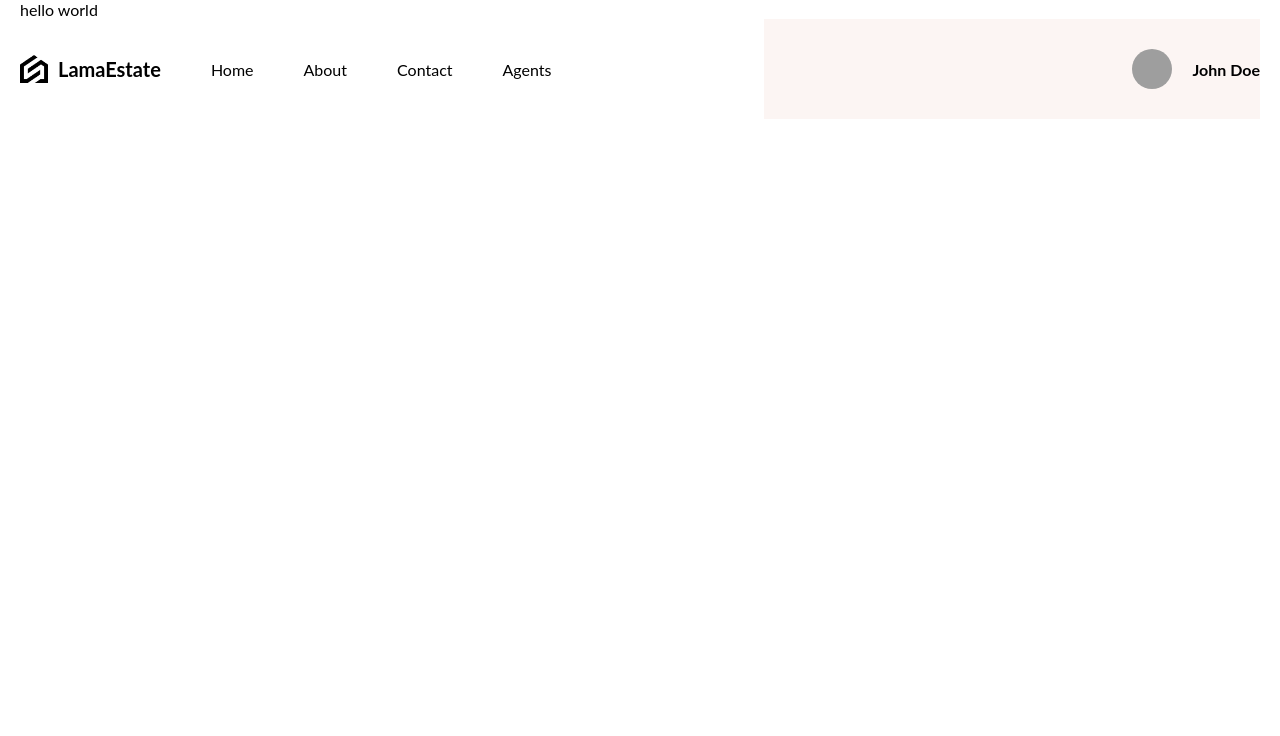
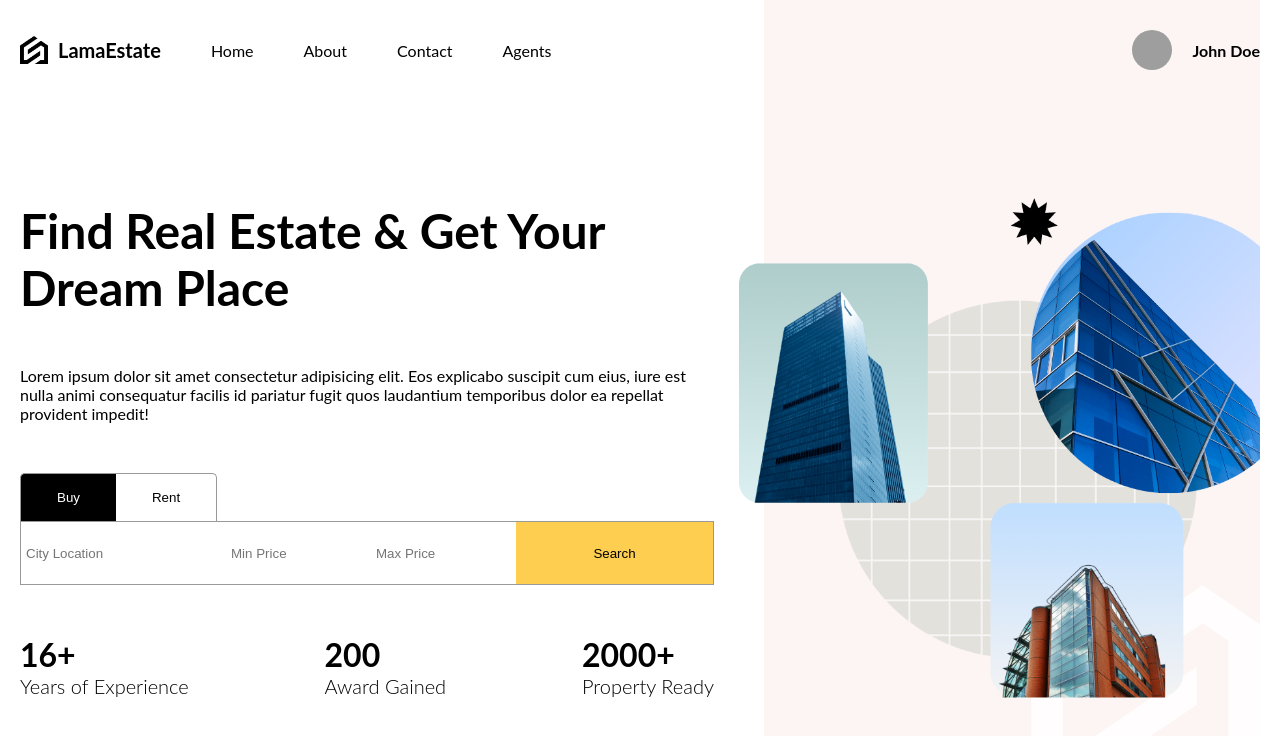
Before and after one commit to mukulsingh94868/react_real_state_app, a React (Create React App) app in the folder frontend/: page / in a window 1280 px wide. Shown: the top 736 px of the page. Built offline with nearby package versions, Linux system fonts and the light colour scheme; grey boxes are pictures that could not be loaded.

Commit message:
layout and routing and homepage

```diff
--- a/frontend/src/App.js
+++ b/frontend/src/App.js
@@ -1,12 +1,60 @@
+import {
+  createBrowserRouter,
+  RouterProvider,
+} from "react-router-dom";
 import './layout.scss';
-import Navbar from './components/navbar/Navbar';
+import HomePage from './routes/homePage/HomePage';
+import Layout from './routes/layout/Layout';
+import ListPage from './routes/listPage/ListPage';
+import Login from './routes/login/Login';
+import ProfilePage from './routes/profilePage/ProfilePage';
+import Register from './routes/register/Register';
+import SinglePage from './routes/singlePage/SinglePage';
 
 function App() {
+  const router = createBrowserRouter([
+    {
+      path: "/",
+      element: <Layout />,
+      children: [
+        {
+          path: "/",
+          element: <HomePage />
+        },
+        {
+          path: "/list",
+          element: <ListPage />
+        },
+        {
+          path: "/:id",
+          element: <SinglePage />
+        },
+        {
+          path: "/profile",
+          element: <ProfilePage />
+        },
+        {
+          path: "/login",
+          element: <Login />
+        },
+        {
+          path: "/register",
+          element: <Register />
+        }
+      ]
+    }
+
+    // {
+    //   path: '/',
+    //   element: <HomePage />
+    // },
+    // {
+    //   path: '/list',
+    //   element: <ListPage />
+    // }
+  ]);
   return (
-    <div className='layout'>
-        hello world
-        <Navbar />
-    </div>
+    <RouterProvider router={router} />
   );
 }
 
--- a/frontend/src/components/searchBar/SearchBar.jsx
+++ b/frontend/src/components/searchBar/SearchBar.jsx
@@ -1,10 +1,54 @@
-import React from 'react';
+import React, { useState } from 'react';
 import './searchbar.scss';
 
+const types = ["buy", "rent"];
+
 const SearchBar = () => {
+  const [query, setQuery] = useState({
+    type: 'buy',
+    location: '',
+    minPrice: 0,
+    maxPrice: 0
+  });
+
+  const switchType = (val) => {
+    setQuery((prev) => ({ ...prev, type: val }));
+  };
+
   return (
-    <div>
-      SearchBar
+    <div className="searchBar">
+      <div className="type">
+        {types?.map((type) => (
+          <button
+            key={type}
+            onClick={() => switchType(type)}
+            className={query.type === type ? "active" : ""}
+          >
+            {type}
+          </button>
+        ))}
+      </div>
+      <form>
+        <input type="text" name="location" placeholder="City Location" />
+        <input
+          type="number"
+          name="minPrice"
+          min={0}
+          max={10000000}
+          placeholder="Min Price"
+        />
+        <input
+          type="number"
+          name="maxPrice"
+          min={0}
+          max={10000000}
+          placeholder="Max Price"
+        />
+        <button>
+          {/* <img src="./search.png" alt="" /> */}
+          <p>Search</p>
+        </button>
+      </form>
     </div>
   )
 }
--- a/frontend/src/components/searchBar/searchbar.scss
+++ b/frontend/src/components/searchBar/searchbar.scss
@@ -0,0 +1,96 @@
+@import "../../responsive.scss";
+
+.searchBar {
+    .type {
+
+
+        button {
+            padding: 16px 36px;
+            border: 1px solid #999;
+            border-bottom: none;
+            cursor: pointer;
+            background-color: white;
+            text-transform: capitalize;
+
+            &.active {
+                background-color: black;
+                color: white;
+            }
+
+            &:first-child {
+                border-top-left-radius: 5px;
+                border-right: none;
+            }
+
+            &:last-child {
+                border-top-right-radius: 5px;
+                border-left: none;
+            }
+        }
+    }
+
+    form {
+        border: 1px solid #999;
+        display: flex;
+        justify-content: space-between;
+        height: 64px;
+        gap: 5px;
+
+        @include sm {
+            flex-direction: column;
+            border: none;
+        }
+
+        input {
+            border: none;
+            padding: 0px 10px;
+            width: 200px;
+
+            @include lg {
+                padding: 0px 5px;
+
+                &:nth-child(2),
+                &:nth-child(3) {
+                    width: 140px;
+                }
+            }
+
+            @include md {
+                width: 200px;
+
+                &:nth-child(2),
+                &:nth-child(3) {
+                    width: 200px;
+                }
+            }
+
+            @include sm {
+                width: auto;
+
+                &:nth-child(2),
+                &:nth-child(3) {
+                    width: auto;
+                }
+
+                padding: 20px;
+                border: 1px solid #999;
+            }
+        }
+
+        button {
+            border: none;
+            cursor: pointer;
+            background-color: #fece51;
+            flex: 1;
+
+            @include sm {
+                padding: 10px;
+            }
+
+            img {
+                width: 24px;
+                height: 24px;
+            }
+        }
+    }
+}
--- a/frontend/src/routes/homePage/HomePage.jsx
+++ b/frontend/src/routes/homePage/HomePage.jsx
@@ -1,10 +1,39 @@
 import React from 'react';
 import './homePage.scss';
+import SearchBar from '../../components/searchBar/SearchBar';
 
 const HomePage = () => {
   return (
-    <div>
-
+    <div className="homePage">
+      <div className="textContainer">
+        <div className="wrapper">
+          <h1 className="title">Find Real Estate & Get Your Dream Place</h1>
+          <p>
+            Lorem ipsum dolor sit amet consectetur adipisicing elit. Eos
+            explicabo suscipit cum eius, iure est nulla animi consequatur
+            facilis id pariatur fugit quos laudantium temporibus dolor ea
+            repellat provident impedit!
+          </p>
+          <SearchBar />
+          <div className="boxes">
+            <div className="box">
+              <h1>16+</h1>
+              <h2>Years of Experience</h2>
+            </div>
+            <div className="box">
+              <h1>200</h1>
+              <h2>Award Gained</h2>
+            </div>
+            <div className="box">
+              <h1>2000+</h1>
+              <h2>Property Ready</h2>
+            </div>
+          </div>
+        </div>
+      </div>
+      <div className="imgContainer">
+        <img src="/bg.png" alt="" />
+      </div>
     </div>
   )
 }
--- a/frontend/src/routes/homePage/homePage.scss
+++ b/frontend/src/routes/homePage/homePage.scss
@@ -0,0 +1,83 @@
+@import "../../responsive.scss";
+
+.homePage {
+    display: flex;
+    height: 100%;
+
+    .textContainer {
+        flex: 3;
+
+        .wrapper {
+            padding-right: 100px;
+            display: flex;
+            flex-direction: column;
+            justify-content: center;
+            gap: 50px;
+            height: 100%;
+
+            @include lg {
+                padding-right: 50px;
+            }
+
+            @include md {
+                padding: 0;
+            }
+
+            @include sm {
+                justify-content: flex-start;
+            }
+
+            .title {
+                font-size: 64px;
+
+                @include lg {
+                    font-size: 48px;
+                }
+            }
+
+            .boxes {
+                display: flex;
+                justify-content: space-between;
+
+                @include sm {
+                    display: none;
+                }
+
+                h1 {
+                    font-size: 36px;
+
+                    @include lg {
+                        font-size: 32px;
+                    }
+                }
+
+                h2 {
+                    font-size: 20px;
+                    font-weight: 300;
+                }
+            }
+        }
+    }
+
+    .imgContainer {
+        flex: 2;
+        background-color: #fcf5f3;
+        position: relative;
+        display: flex;
+        align-items: center;
+
+        @include md {
+            display: none;
+        }
+
+        img {
+            width: 115%;
+            position: absolute;
+            right: 0;
+
+            @include lg {
+                width: 105%;
+            }
+        }
+    }
+}
--- a/frontend/src/routes/layout/Layout.jsx
+++ b/frontend/src/routes/layout/Layout.jsx
@@ -1,10 +1,17 @@
 import React from 'react';
 import './layout.scss';
+import Navbar from '../../components/navbar/Navbar';
+import { Outlet } from 'react-router-dom';
 
 const Layout = () => {
   return (
-    <div>
-      Layout
+    <div className="layout">
+      <div className="navbar">
+        <Navbar />
+      </div>
+      <div className="content">
+        <Outlet />
+      </div>
     </div>
   )
 }
--- a/frontend/src/routes/layout/layout.scss
+++ b/frontend/src/routes/layout/layout.scss
@@ -0,0 +1,32 @@
+@import "../../responsive.scss";
+
+.layout {
+    height: 100vh;
+    max-width: 1366px;
+    margin-left: auto;
+    margin-right: auto;
+    padding-left: 20px;
+    padding-right: 20px;
+    display: flex;
+    flex-direction: column;
+
+    @include lg {
+        // background-color: rgb(247, 210, 196);
+        max-width: 1280px;
+    }
+
+    @include md {
+        // background-color: rgb(186, 203, 234);
+        max-width: 768px;
+    }
+
+    @include sm {
+        // background-color: rgb(239, 200, 200);
+        max-width: 640px;
+    }
+
+    .content {
+        // flex: 1;
+        height: calc(100vh - 100px);
+    }
+}
--- a/frontend/src/routes/listPage/ListPage.jsx
+++ b/frontend/src/routes/listPage/ListPage.jsx
@@ -3,8 +3,15 @@ import './listPage.scss';
 
 const ListPage = () => {
   return (
-    <div>
-      ListPage
+    <div className="listPage">
+      <div className="listContainer">
+        <div className="wrapper">
+dfgfdgdf
+        </div>
+      </div>
+      <div className="mapContainer">
+
+      </div>
     </div>
   )
 }
--- a/frontend/src/routes/listPage/listPage.scss
+++ b/frontend/src/routes/listPage/listPage.scss
@@ -0,0 +1,31 @@
+@import "../../responsive.scss";
+
+.listPage {
+    display: flex;
+    height: 100%;
+
+    .listContainer {
+        flex: 3;
+        height: 100%;
+
+        .wrapper {
+            height: 100%;
+            padding-right: 50px;
+            display: flex;
+            flex-direction: column;
+            gap: 50px;
+            overflow-y: scroll;
+            padding-bottom: 50px;
+        }
+    }
+
+    .mapContainer {
+        flex: 2;
+        height: 100%;
+        background-color: #fcf5f3;
+
+        @include md {
+            display: none;
+        }
+    }
+}
```
